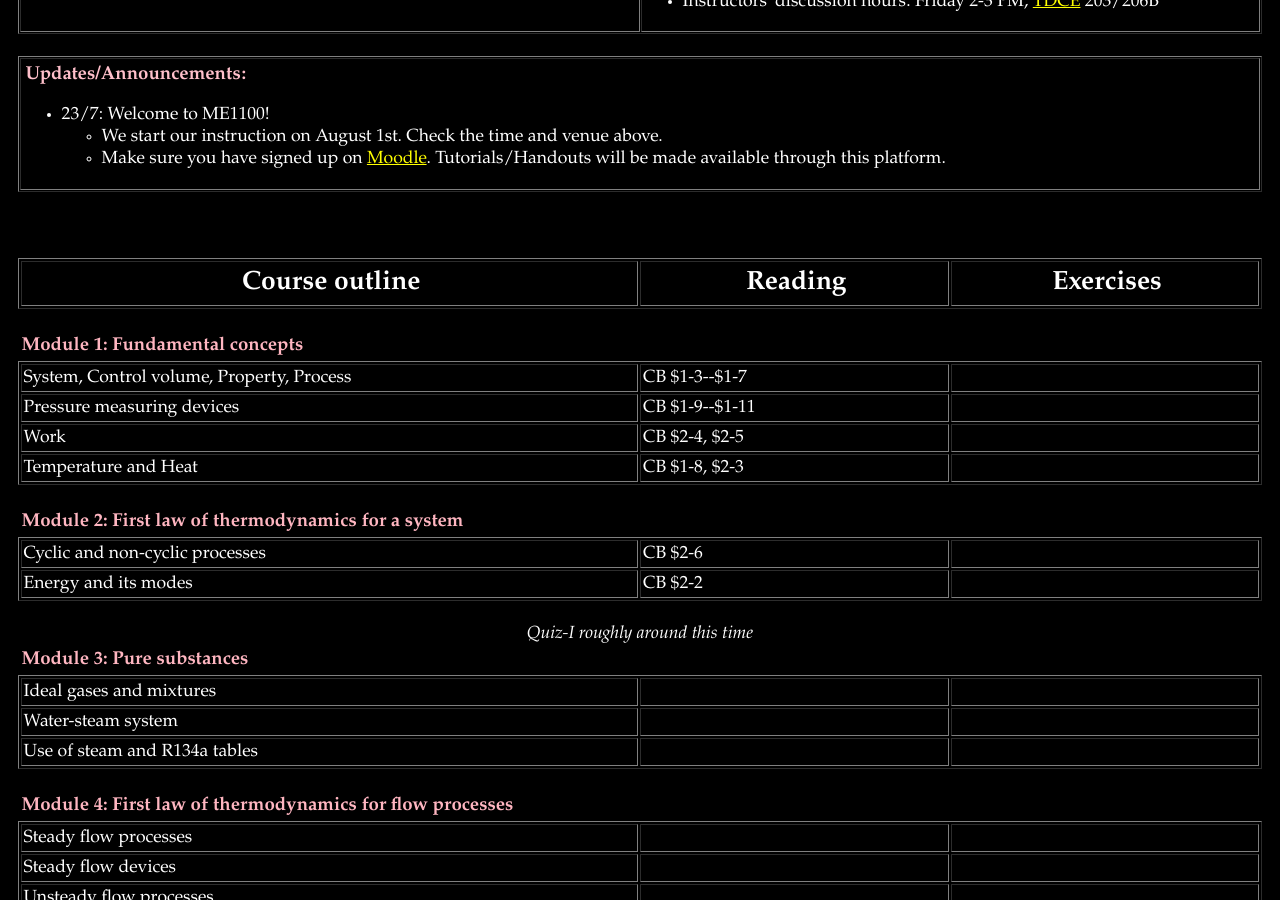
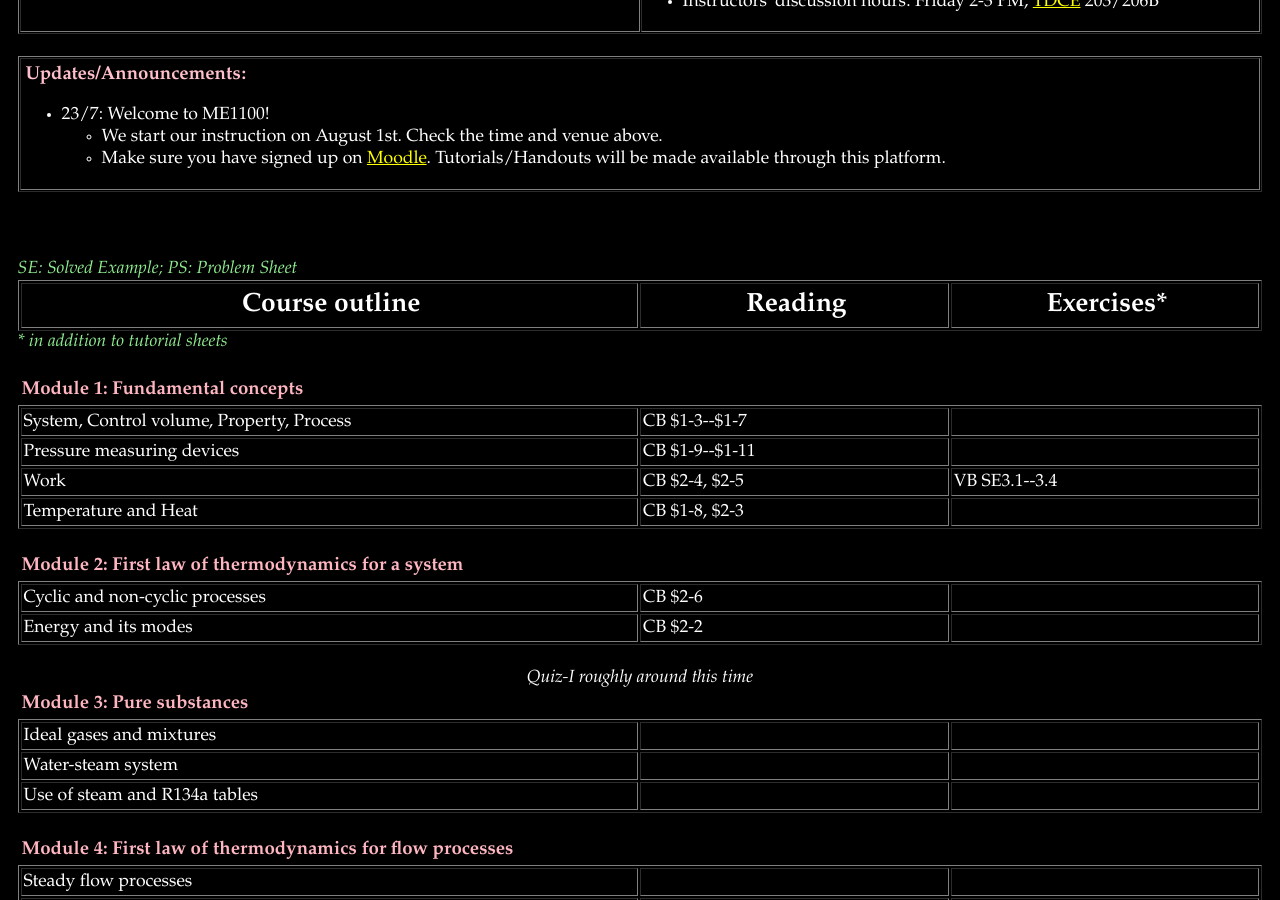
Before and after one commit to krithikasivaram/krithikasivaram.github.io, a Jekyll site: the page teaching/ME1100_Jul_Nov_2019.html, which Jekyll copies as it is, in a window 1280 px wide and 900 px high, scrolled down 957 px. Built offline with Jekyll 4.4.1, drawn with Linux system fonts in a browser that asks for light colours.

```diff
--- a/teaching/ME1100_Jul_Nov_2019.html
+++ b/teaching/ME1100_Jul_Nov_2019.html
@@ -189,15 +189,18 @@ Updates/Announcements:</font></h3>
 </table><br>
 
 <br><br>
+<p><font color="lightgreen"><i>SE: Solved Example; PS: Problem Sheet</i></font></p>
 <table border="1" cellspacing="2" cellpadding="2"  width="100%">
 	<col width = "50%">
 	<col width = "25%">
 	<col width = "25%">
 	<tr> <th> <h2> Course outline</h2>
 		 <th> <h2> Reading</h2>
-		 <th> <h2> Exercises</h2>
+		 <th> <h2> Exercises*</h2>
 	</tr>
-</table><br>
+</table>
+<p><font color="lightgreen"><i>* in addition to tutorial sheets</i></font></p>
+<br>
 
 <h3>Module 1: Fundamental concepts </h3>
 <table border="1" cellspacing="2" cellpadding="2" width="100%">
@@ -206,10 +209,11 @@ Updates/Announcements:</font></h3>
 	<col width = "25%">
 	<tr> <td> System, Control volume, Property, Process </td> <td> CB $1-3--$1-7</td> <td> </td>
 	<tr> <td> Pressure measuring devices </td>  <td>  CB $1-9--$1-11 </td> <td> </td>
-	<tr> <td> Work </td> <td> CB $2-4, $2-5 </td> <td> </td>
+	<tr> <td> Work </td> <td> CB $2-4, $2-5 </td> <td>  VB SE3.1--3.4 </td>
 	<tr> <td> Temperature and Heat </td> <td> CB $1-8, $2-3</td> <td> </td>
 	</tr>
-</table><br>
+</table>
+<br>
 
 <h3>Module 2: First law of thermodynamics for a system</h3>
 <table border="1" cellspacing="2" cellpadding="2" width="100%">
```
